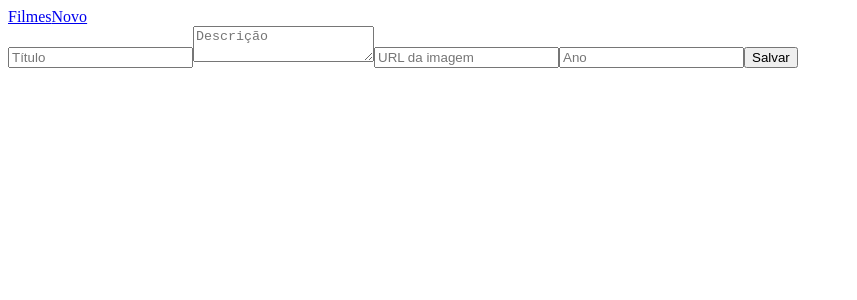
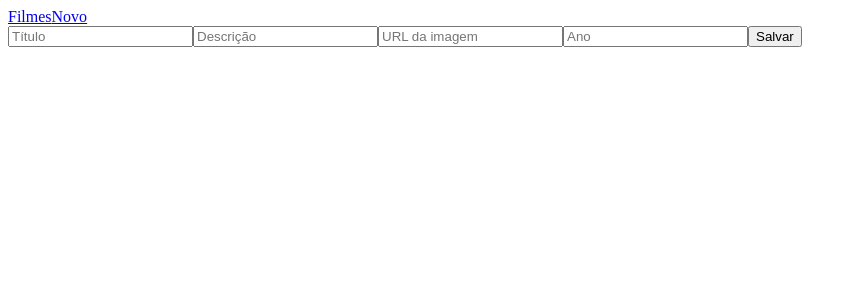
Before and after one commit to tiiago7/trabalho_filmes, a React (Create React App) app in the folder frontend/: page /novo in a window 1280 px wide. Shown: the top 300 px of the page, without its empty margins (0-857 px from the left). Built offline with nearby package versions, Linux system fonts and the light colour scheme.

Commit message:
Update FilmeForm.js

```diff
--- a/frontend/src/components/FilmeForm.js
+++ b/frontend/src/components/FilmeForm.js
@@ -1,30 +1,35 @@
 import { useState, useEffect } from "react";
 
-export default function FilmeForm({ onSubmit, initialValues }) {
+export default function FilmeForm({ onSubmit, valoresIniciais }) {
   const [titulo, setTitulo] = useState("");
   const [descricao, setDescricao] = useState("");
-  const [imagemUrl, setImagemUrl] = useState("");
+  const [urlImagem, setUrlImagem] = useState("");
   const [ano, setAno] = useState("");
 
   useEffect(() => {
-    if (initialValues) {
-      setTitulo(initialValues.titulo);
-      setDescricao(initialValues.descricao);
-      setImagemUrl(initialValues.imagemUrl);
-      setAno(initialValues.ano);
+    if (valoresIniciais) {
+      setTitulo(valoresIniciais.titulo);
+      setDescricao(valoresIniciais.descricao);
+      setUrlImagem(valoresIniciais.imagem);
+      setAno(valoresIniciais.ano);
     }
-  }, [initialValues]);
+  }, [valoresIniciais]);
 
-  function submit(e) {
+  function enviar(e) {
     e.preventDefault();
-    onSubmit({ titulo, descricao, imagemUrl, ano: Number(ano) });
+    onSubmit({
+      titulo,
+      descricao,
+      imagem: urlImagem,
+      ano: Number(ano)
+    });
   }
 
   return (
-    <form onSubmit={submit}>
+    <form onSubmit={enviar}>
       <input placeholder="Título" value={titulo} onChange={e => setTitulo(e.target.value)} />
-      <textarea placeholder="Descrição" value={descricao} onChange={e => setDescricao(e.target.value)} />
-      <input placeholder="URL da imagem" value={imagemUrl} onChange={e => setImagemUrl(e.target.value)} />
+      <input placeholder="Descrição" value={descricao} onChange={e => setDescricao(e.target.value)} />
+      <input placeholder="URL da imagem" value={urlImagem} onChange={e => setUrlImagem(e.target.value)} />
       <input type="number" placeholder="Ano" value={ano} onChange={e => setAno(e.target.value)} />
       <button type="submit">Salvar</button>
     </form>
```
